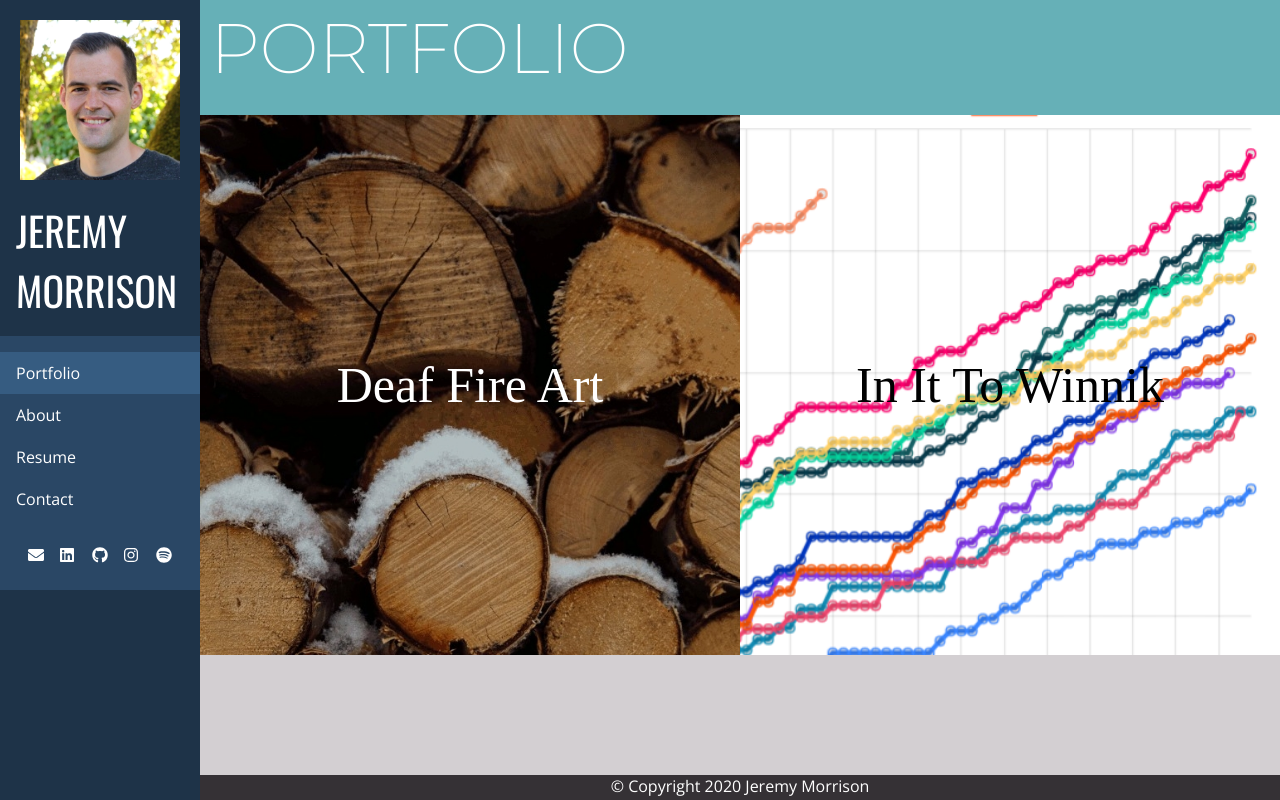
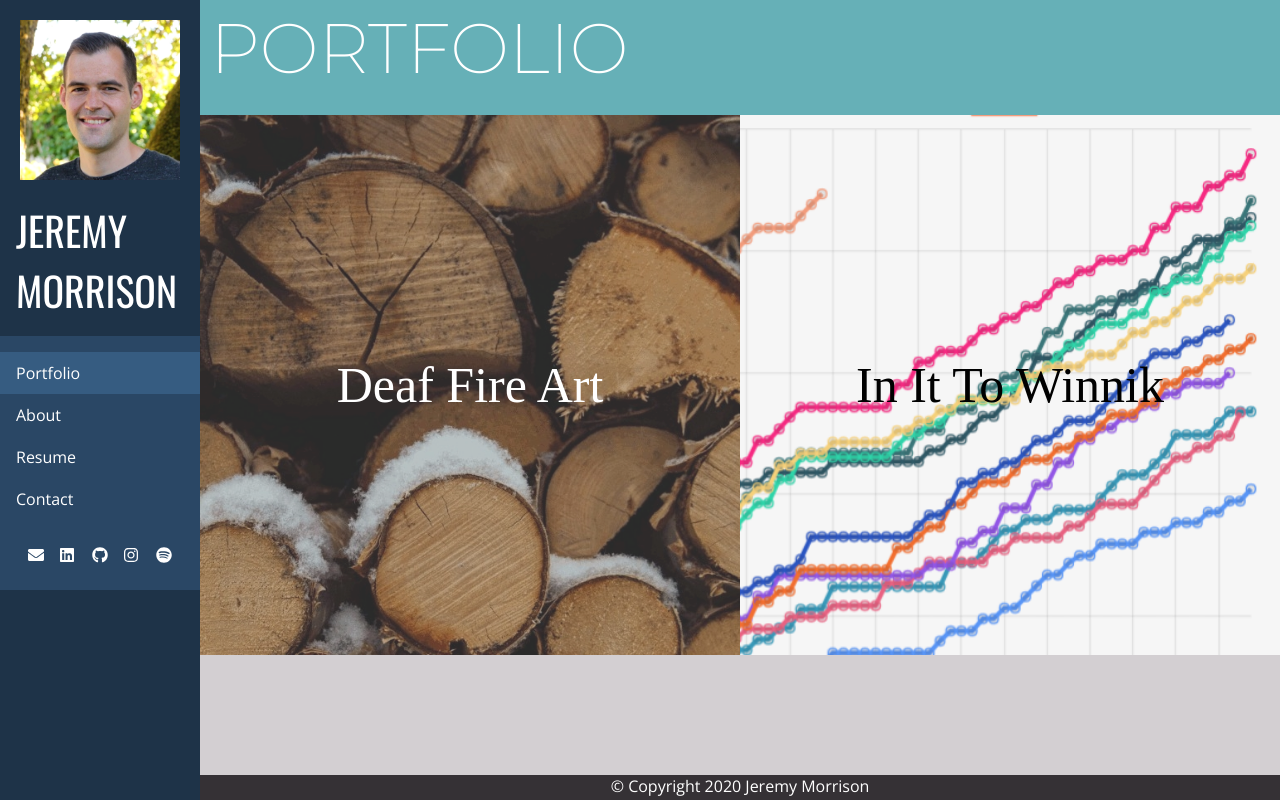
Before and after one commit to jemorriso/jeremymorrison.ca, a React (Create React App) app: page /portfolio in a window 1280 px wide. Built offline with nearby package versions, Linux system fonts and the light colour scheme; a web font is replaced by a local one.

Commit message:
Move portfolio item grid styling into PortfolioItem component, and add hover opacity

```diff
--- a/src/components/Portfolio.js
+++ b/src/components/Portfolio.js
@@ -12,23 +12,6 @@ const Grid = styled.div`
   grid-template-columns: repeat(auto-fit, minmax(450px, 1fr));
   /* max-width: 1100px; */
   margin: auto;
-
-  /* https://css-tricks.com/a-grid-of-logos-in-squares/ */
-  & > div {
-    display: grid;
-  }
-
-  & > div::before {
-    content: '';
-    /* force height to be at least as tall as it is wide */
-    padding-bottom: 100%;
-    display: block;
-  }
-
-  & > div::before,
-  & > div > * {
-    /* overlap the pseudo-element and the content */
-    grid-area: 1 / 1 / 2 / 2;
   }
 
   @media (max-width: ${(props) => props.sidebarBreakpoint}px) {
--- a/src/components/PortfolioItem.js
+++ b/src/components/PortfolioItem.js
@@ -6,8 +6,34 @@ import Socials from './Socials';
 
 const Wrapper = styled.div`
   color: ${(props) => (props.lightBackground ? 'black' : 'white')};
-  background-image: ${(props) => props.backgroundImage};
-  background-size: cover;
+
+  /* https://css-tricks.com/a-grid-of-logos-in-squares/ */
+  display: grid;
+
+  &::before {
+    content: '';
+    /* force height to be at least as tall as it is wide - this is because padding-top and padding-bottom
+     * are based on parent element's width
+     * */
+    /* https://css-tricks.com/aspect-ratio-boxes/ */
+    padding-bottom: 100%;
+    background-image: ${(props) => props.backgroundImage};
+    background-size: cover;
+
+    display: block;
+    z-index: -1;
+    opacity: 0.8;
+  }
+
+  &:hover::before {
+    opacity: 0.5;
+  }
+
+  &::before,
+  & > * {
+    /* overlap the pseudo-element and the content */
+    grid-area: 1 / 1 / 2 / 2;
+  }
 `;
 
 // Wrapper is styled as Grid for square grid elements hack, so use another wrapper to make
```
